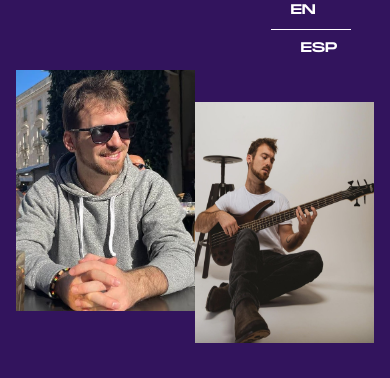
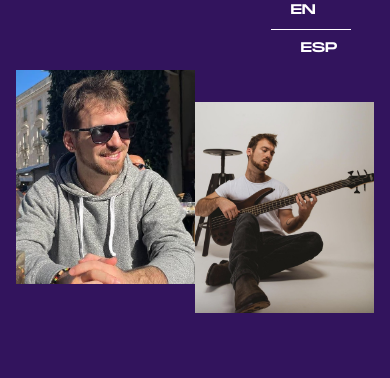
Before and after one commit to lydiob7/portfolio, a React (Create React App) app: page / in a window 390 px wide. Shown: the part 317-695 px from the top of the page. Built offline with nearby package versions, Linux system fonts and the light colour scheme; no server answers.

Commit message:
Bugfix: Fix banner images size.

```diff
--- a/package.json
+++ b/package.json
@@ -1,6 +1,6 @@
 {
     "name": "tomi-scattini-portfolio",
-    "version": "2.2.0",
+    "version": "2.2.1",
     "private": true,
     "dependencies": {
         "@craco/craco": "^6.4.4",
--- a/src/pages/home/Banner.js
+++ b/src/pages/home/Banner.js
@@ -37,16 +37,25 @@ const useStyles = makeStyles((theme) => ({
         animation: 'fade-in .5s linear 2.2s forwards'
     },
     image: {
-        height: 'auto',
-        width: '50%',
+        height: '55vw',
+        width: 'calc(50vw - 16px)',
         overflow: 'hidden',
         opacity: 0,
         [theme.breakpoints.up('sm')]: {
+            height: '350px',
+            width: '280px'
+        },
+        [theme.breakpoints.up('md')]: {
             height: '300px',
             width: 'auto'
         },
         '& img': {
-            height: '100%'
+            width: '100%',
+            objectFit: 'cover',
+            [theme.breakpoints.up('sm')]: {
+                height: '100%',
+                width: 'auto'
+            }
         }
     },
     imageOne: {
@@ -57,13 +66,18 @@ const useStyles = makeStyles((theme) => ({
         [theme.breakpoints.up('sm')]: {
             position: 'absolute',
             zIndex: 20,
-            right: '6rem'
+            right: '0',
+            top: '1rem'
+        },
+        [theme.breakpoints.up('md')]: {
+            right: '6rem',
+            top: 0
         }
     },
     languagesSwitch: {
         top: '30%',
         [theme.breakpoints.up('sm')]: {
-            top: '25%'
+            top: '20%'
         },
         right: '10vw',
         [theme.breakpoints.up('md')]: {
--- a/src/tailwind.config.js
+++ b/src/tailwind.config.js
@@ -3,6 +3,13 @@ module.exports = {
     mode: 'jit',
     content: ['./src/components/**/*{.js,.jsx}', './src/pages/**/*{.js,.jsx}'],
     theme: {
+        screens: {
+            sm: '600px',
+            md: '960px',
+            lg: '1280px',
+            xl: '1920px',
+            print: { raw: 'print' }
+        },
         colors: {
             white: '#FFFFFF'
         },
```
Also changed, not shown: 2 other files (tests, documents, lock files or other folders).
